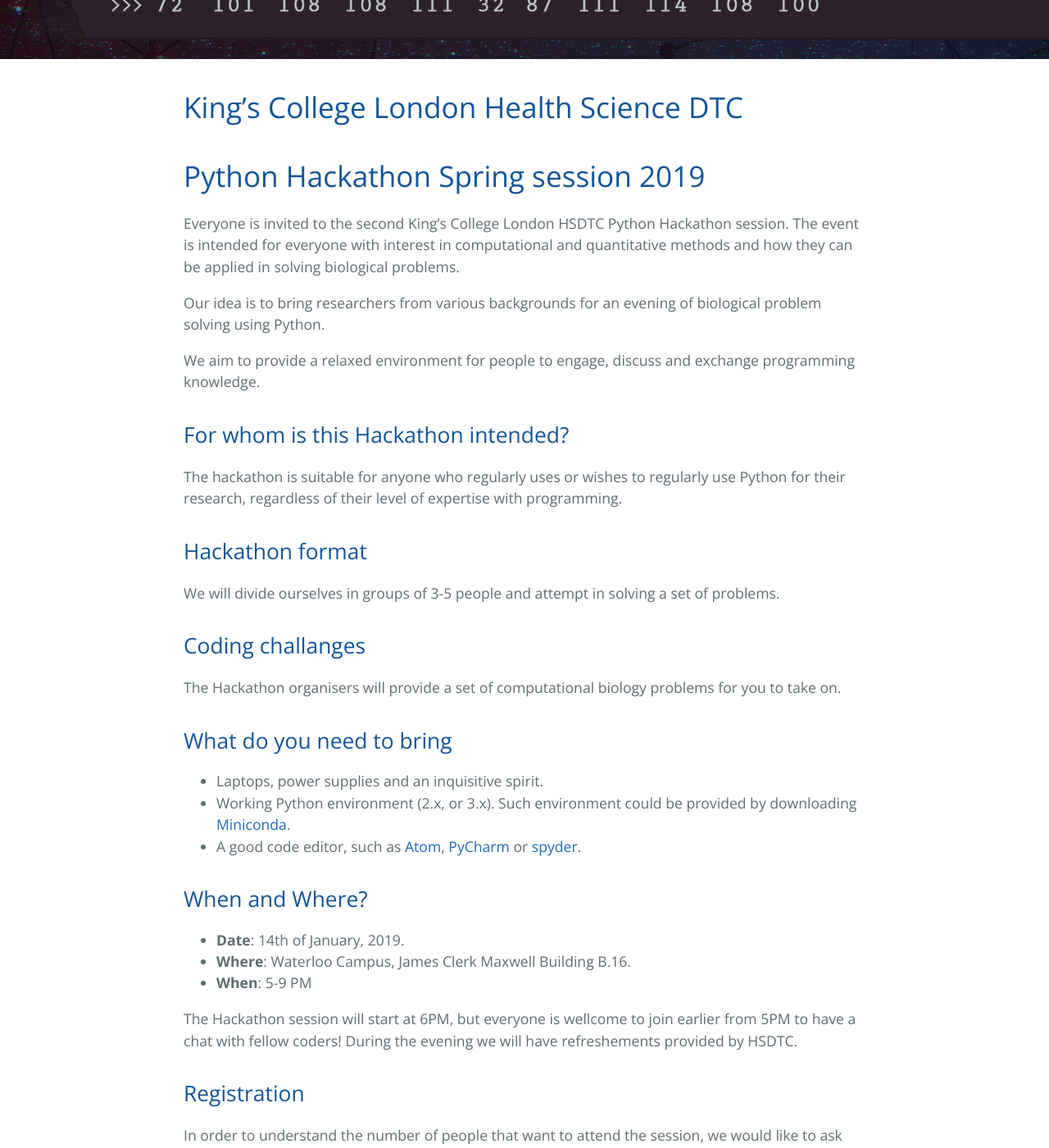
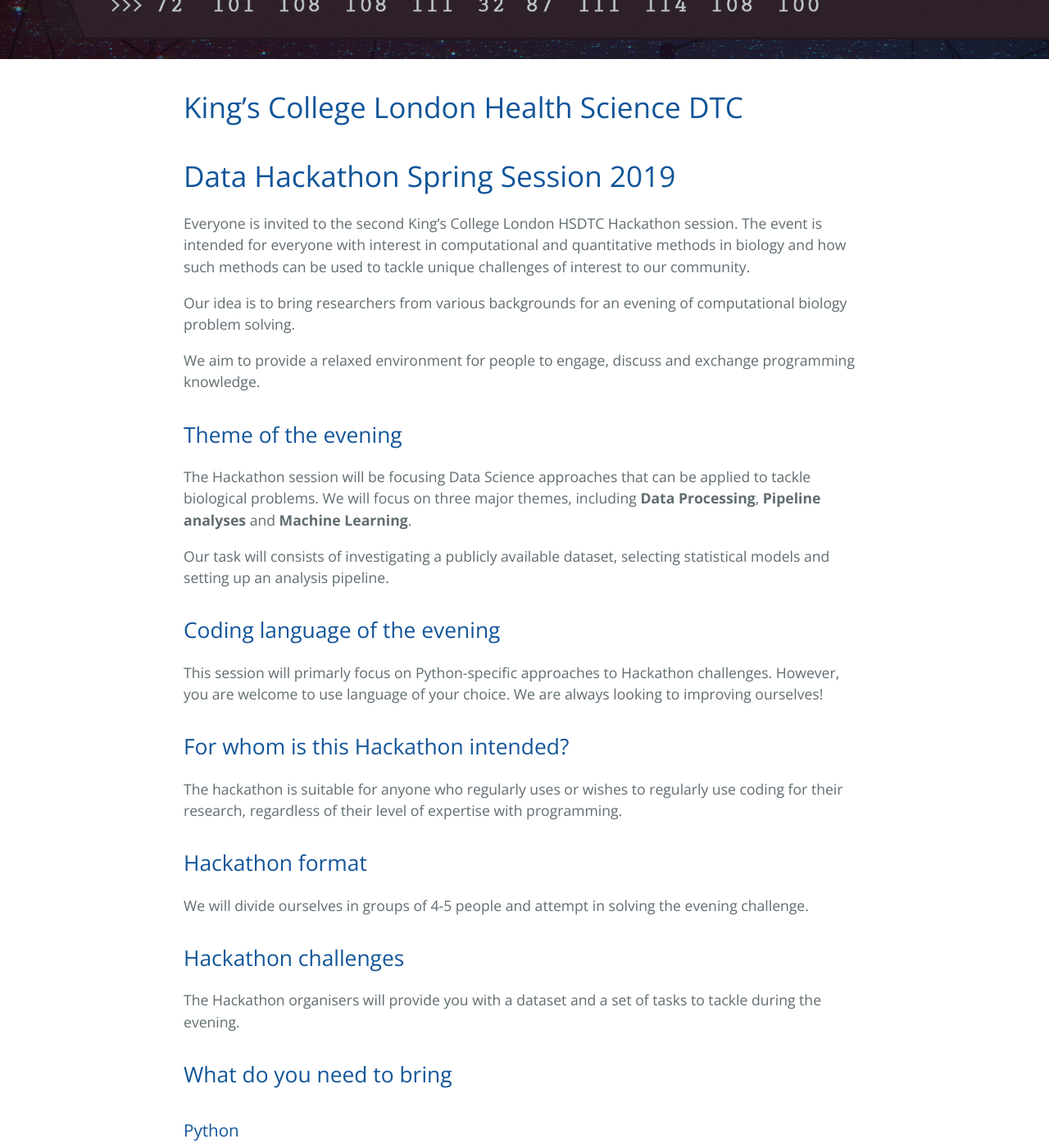
Before and after one commit to KHSDTC/Hackathon_Spring2019, a Jekyll site: the page built from index.md, in a window 1280 px wide and 1400 px high, scrolled down 245 px. Shown: the whole window at 82% size. Built offline with Jekyll 4.4.1, drawn with Linux system fonts in a browser that asks for light colours; our own code applies the rules of GitHub Pages for plain Markdown files; some of the changed text lies outside the part shown.

Commit message:
Update index.md

```diff
--- a/index.md
+++ b/index.md
@@ -4,27 +4,39 @@ layout: default
 
 # King's College London Health Science DTC
 
-# Python Hackathon Spring session 2019
+# Data Hackathon Spring Session 2019
 
-Everyone is invited to the second King's College London HSDTC Python Hackathon session. The event is intended for everyone with interest in computational and quantitative methods and how they can be applied in solving biological problems.
+Everyone is invited to the second King's College London HSDTC Hackathon session. The event is intended for everyone with interest in computational and quantitative methods in biology and how such methods can be used to tackle unique challenges of interest to our community.
 
-Our idea is to bring researchers from various backgrounds for an evening of biological problem solving using Python.
+Our idea is to bring researchers from various backgrounds for an evening of computational biology problem solving.
 
 We aim to provide a relaxed environment for people to engage, discuss and exchange programming knowledge.
 
+## Theme of the evening
+
+The Hackathon session will be focusing Data Science approaches that can be applied to tackle biological problems. We will focus on three major themes, including **Data Processing**, **Pipeline analyses** and **Machine Learning**.
+
+Our task will consists of investigating a publicly available dataset, selecting statistical models and setting up an analysis pipeline.
+
+## Coding language of the evening
+
+This session will primarly focus on Python-specific approaches to Hackathon challenges. However, you are welcome to use language of your choice. We are always looking to improving ourselves!
+
 ## For whom is this Hackathon intended?
 
-The hackathon is suitable for anyone who regularly uses or wishes to regularly use Python for their research, regardless of their level of expertise with programming.
+The hackathon is suitable for anyone who regularly uses or wishes to regularly use coding for their research, regardless of their level of expertise with programming.
 
 ## Hackathon format
 
-We will divide ourselves in groups of 3-5 people and attempt in solving a set of problems.
+We will divide ourselves in groups of 4-5 people and attempt in solving the evening challenge.
 
-## Coding challanges
+## Hackathon challenges
 
-The Hackathon organisers will provide a set of computational biology problems for you to take on.
+The Hackathon organisers will provide you with a dataset and a set of tasks to tackle during the evening.
 
 ## What do you need to bring
+
+### Python
 
 - Laptops, power supplies and an inquisitive spirit.
 - Working Python environment (2.x, or 3.x). Such environment could be provided by downloading [Miniconda](https://conda.io/miniconda.html).
@@ -32,15 +44,11 @@ The Hackathon organisers will provide a set of computational biology problems fo
 
 ## When and Where?
 
-- __Date__: 14th of January, 2019.
+- __Date__: 8th of April, 2019.
 - __Where__: Waterloo Campus, James Clerk Maxwell Building B.16.
 - __When__: 5-9 PM
 
-The Hackathon session will start at 6PM, but everyone is wellcome to join earlier from 5PM to have a chat with fellow coders! During the evening we will have refreshements provided by HSDTC.
-
-## Registration
-
-In order to understand the number of people that want to attend the session, we would like to ask you to complete the registration at [SkillsForge booking page](https://training.kcl.ac.uk/kcl/#he/dev/eventDetails,;em,providerCode=HSDTC,providerOrgAlias=kcl,number=61). Although, registration is not mandatory and you are wellcome to join us without it, but it would help us out with organisational matters.
+The doors are open at 5PM  and everyone is wellcome to come and network with fellow coders! The Hackathon session will start at 5:30PM and during the evening we will have food and drinks provided by HSDTC.
 
 ## Want to brush up your Python skills?
 
@@ -49,3 +57,9 @@ There are numerous online Python tutorials, but you can start by taking a look a
 - [Official Python Tutorial](https://docs.python.org/3/tutorial/index.html)
 - [learnpython.org](https://www.learnpython.org/)
 - [practicepython.org](https://www.practicepython.org/)
+
+Data science-specific python tutorials:
+
+- [scikit-learn](https://scikit-learn.org/stable/)
+- [pandas](https://pandas.pydata.org/)
+- [scipy](https://docs.scipy.org/doc/scipy/reference/)
```
